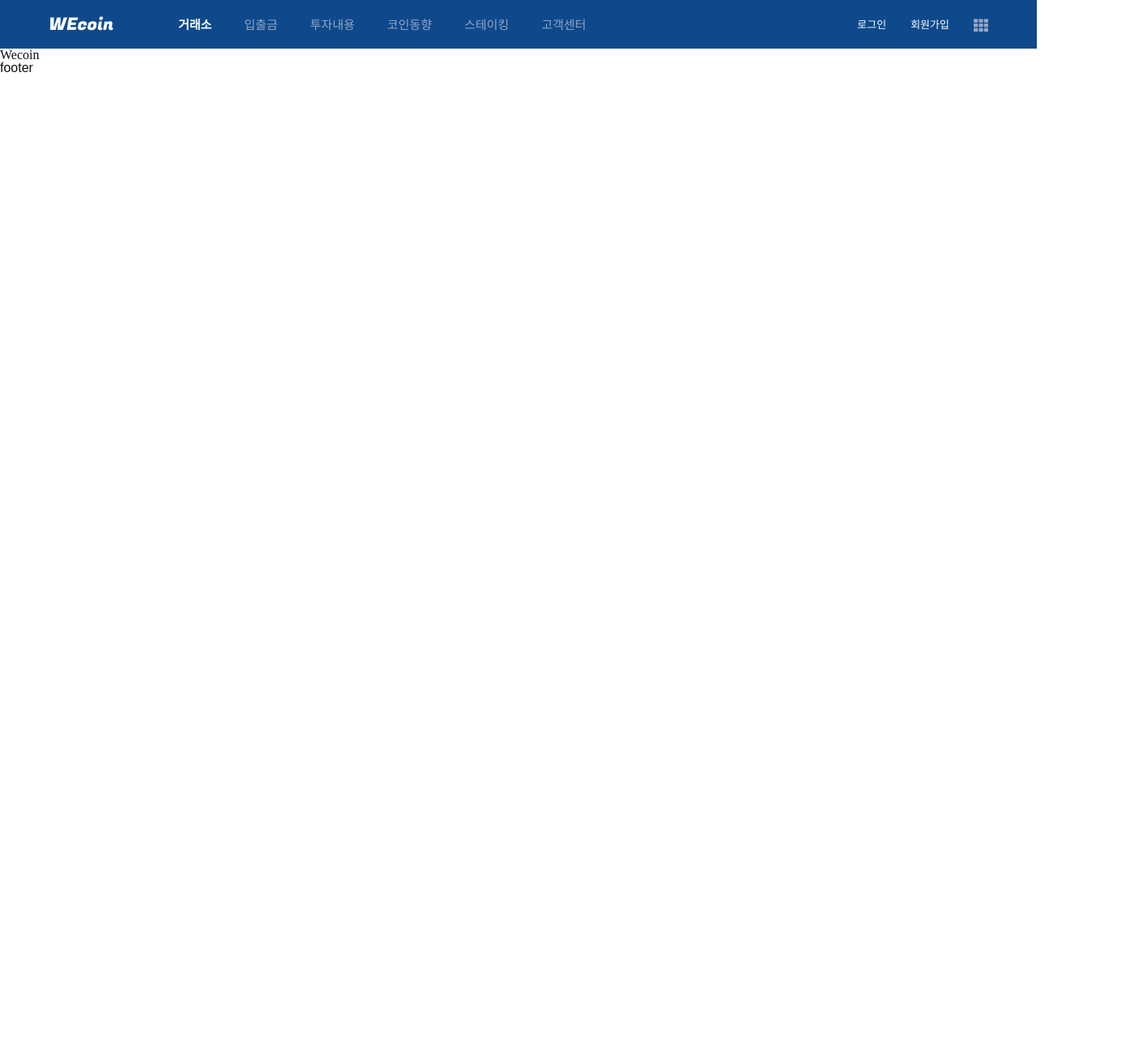
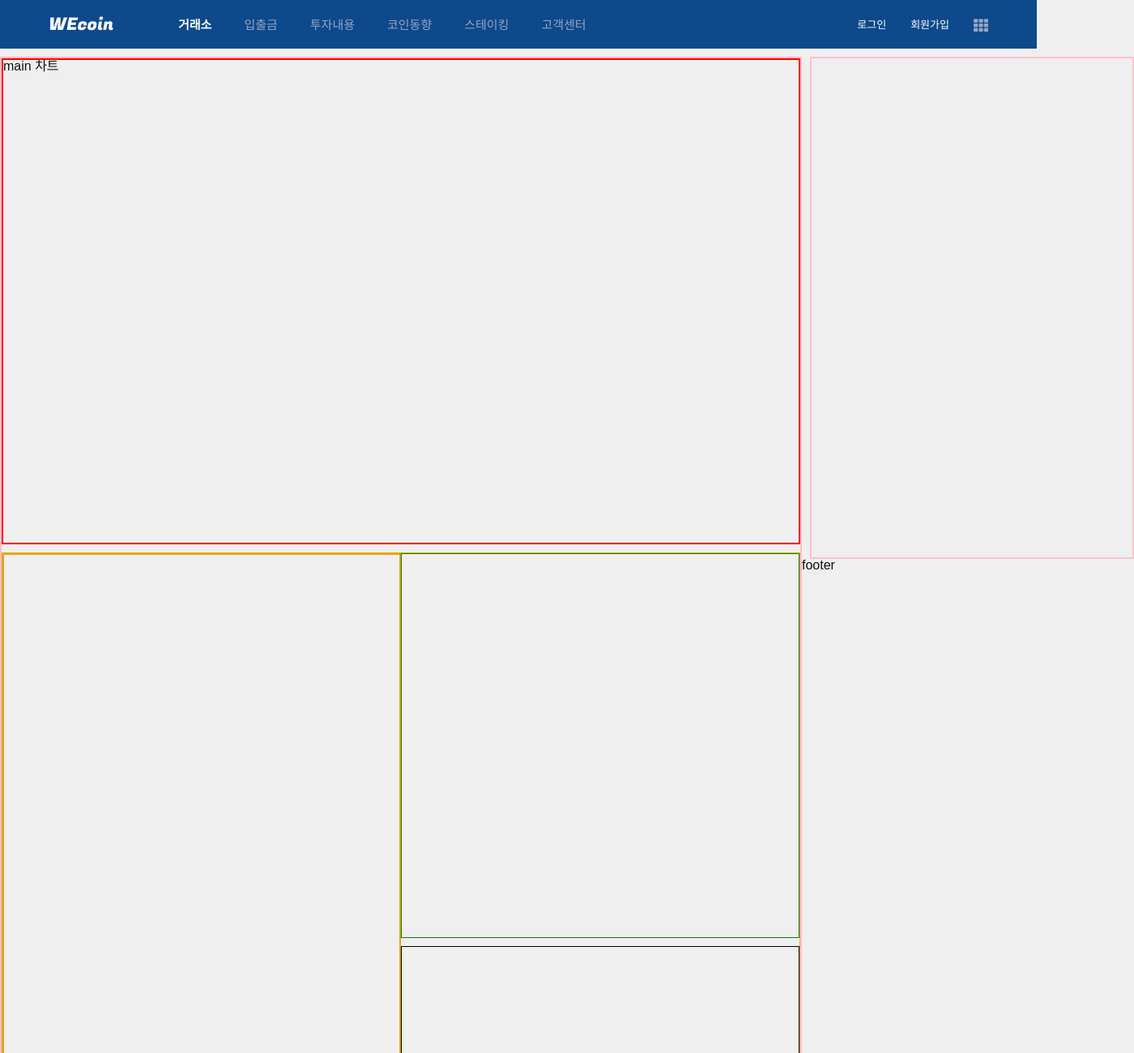
Before and after one commit to jexnjeux/upbit-project, a React (Create React App) app: page / in a window 1280 px wide. Shown: the top 1300 px of the page at 81% size, 1400 px wide, since content can reach past the window. Before the commit the page ends 800 px from the top, so only its background shows below. Built offline with nearby package versions, Linux system fonts and the light colour scheme.

Commit message:
전체적인 레이아웃 위치 잡기

```diff
--- a/src/Components/Main/Main.js
+++ b/src/Components/Main/Main.js
@@ -1,7 +1,13 @@
 import React from "react";
+import styled from "styled-components";
 
 function Main() {
-  return <div> </div>;
+  return <Fragment>main 차트</Fragment>;
 }
 
 export default Main;
+
+const Fragment = styled.div`
+  height: 600px;
+  border: 2px solid red;
+`;
--- a/src/Components/MainView/MainView.js
+++ b/src/Components/MainView/MainView.js
@@ -1,7 +1,23 @@
 import React from "react";
+import Main from "../Main/Main";
+import MiddleView from "../MiddleView/MiddleView";
+import StockVote from "../StockVote/StockVote";
+import styled from "styled-components";
 
 function MainView() {
-  return <div> </div>;
+  return (
+    <Fragment>
+      <Main />
+      <MiddleView />
+      <StockVote />
+    </Fragment>
+  );
 }
 
 export default MainView;
+
+const Fragment = styled.div`
+  float: left;
+  width: 990px;
+  border: 2px solid pink;
+`;
--- /dev/null
+++ b/src/Components/MiddleSideView/MiddleSideView.js
@@ -0,0 +1,20 @@
+import React from "react";
+import Transaction from "../Transaction/Transaction";
+import PriceTab from "../PriceTab/PriceTab";
+import styled from "styled-components";
+
+function MiddleSideView() {
+  return (
+    <Fragment>
+      <Transaction />
+      <PriceTab />
+    </Fragment>
+  );
+}
+
+export default MiddleSideView;
+
+const Fragment = styled.div`
+  float: right;
+  width: 50%;
+`;
--- /dev/null
+++ b/src/Components/MiddleView/MiddleView.js
@@ -0,0 +1,22 @@
+import React from "react";
+import Price from "../Price/Price";
+import MiddleSideView from "../MiddleSideView/MiddleSideView";
+import styled from "styled-components";
+
+function MiddleView() {
+  return (
+    <Fragment>
+      <Price />
+      <MiddleSideView />
+    </Fragment>
+  );
+}
+
+export default MiddleView;
+
+const Fragment = styled.div`
+  margin-top: 10px;
+  width: auto;
+  height: 795px;
+  border: 1px solid orange;
+`;
--- a/src/Components/Price/Price.js
+++ b/src/Components/Price/Price.js
@@ -1,7 +1,16 @@
 import React from "react";
+import styled from "styled-components";
 
 function Price() {
-  return <div> </div>;
+  return <Fragment> </Fragment>;
 }
 
 export default Price;
+
+const Fragment = styled.div`
+  float: left;
+  width: 50%;
+  height: 795px;
+  padding-right: 5px;
+  border: 2px solid goldenrod;
+`;
--- a/src/Components/PriceTab/PriceTab.js
+++ b/src/Components/PriceTab/PriceTab.js
@@ -1,7 +1,14 @@
 import React from "react";
+import styled from "styled-components";
 
 function PriceTab() {
-  return <div> </div>;
+  return <Fragment> </Fragment>;
 }
 
 export default PriceTab;
+
+const Fragment = styled.div`
+  margin-top: 10px;
+  height: 310px;
+  border: 1px solid black;
+`;
--- a/src/Components/SideCoinsBar/SideCoinsBar.js
+++ b/src/Components/SideCoinsBar/SideCoinsBar.js
@@ -1,7 +1,18 @@
 import React from "react";
+import styled from "styled-components";
 
 function SideCoinsBar() {
-  return <div> </div>;
+  return <Fragment> </Fragment>;
 }
 
 export default SideCoinsBar;
+
+const Fragment = styled.div`
+  float: right;
+  width: 400px;
+  position: sticky;
+  /* margin-left: 20px;
+  width: 400px; */
+  height: 620px;
+  border: 2px solid pink;
+`;
--- a/src/Components/StockVote/StockVote.js
+++ b/src/Components/StockVote/StockVote.js
@@ -1,7 +1,15 @@
 import React from "react";
+import styled from "styled-components";
 
 function stockVote() {
-  return <div> </div>;
+  return <Fragment> 체결/일별 </Fragment>;
 }
 
 export default stockVote;
+
+const Fragment = styled.div`
+  margin-top: 10px;
+  width: 100%;
+  height: 434px;
+  border: 2px solid green;
+`;
--- a/src/Components/Transaction/Transaction.js
+++ b/src/Components/Transaction/Transaction.js
@@ -1,7 +1,13 @@
 import React from "react";
+import styled from "styled-components";
 
 function Transaction() {
-  return <div> </div>;
+  return <Fragment> </Fragment>;
 }
 
 export default Transaction;
+
+const Fragment = styled.div`
+  height: 475px;
+  border: 1px solid green;
+`;
--- a/src/GlobalStyles.js
+++ b/src/GlobalStyles.js
@@ -31,6 +31,7 @@ export const GlobalStyles = createGlobalStyle`
     height: 100%;
     font-family: 'Noto Sans KR', sans-serif;
     color: #111111;
+    background-color: #efefef;
     /* font-family:"Fugaz One", cursive; */
   }
   body {
--- a/src/Pages/Exchange/Exchange.js
+++ b/src/Pages/Exchange/Exchange.js
@@ -1,11 +1,23 @@
 import React from "react";
+import MainView from "../../Components/MainView/MainView";
+import SideCoinsBar from "../../Components/SideCoinsBar/SideCoinsBar";
+import styled from "styled-components";
 
 function Exchange() {
   return (
-    <div>
-      <h1>Wecoin</h1>
-    </div>
+    <Fragment>
+      <MainView />
+      <SideCoinsBar />
+    </Fragment>
   );
 }
 
 export default Exchange;
+
+const Fragment = styled.div`
+  position: relative;
+  width: 1400px;
+  margin: 0 auto;
+  padding-top: 10px;
+  background-color: #efefef;
+`;
```
